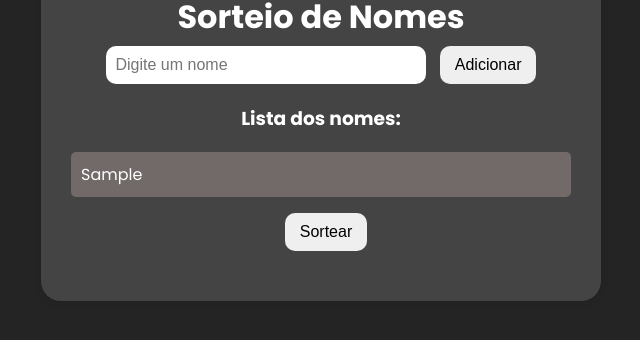
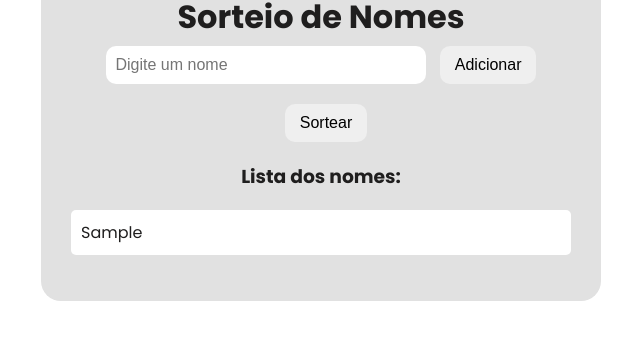
Before and after one commit to danisfon/sorteio-de-nomes, a plain HTML site: page index.html in a window 1280 px wide. Both pictures are taken after typing "Sample" into the empty fields and a click on the button "Adicionar". Shown: the part 272-612 px from the top of the page, without its empty margins (319-959 px from the left). Drawn offline with Linux system fonts and the light colour scheme.

Commit message:
atualizando style - modo claro

```diff
--- a/index.html
+++ b/index.html
@@ -14,15 +14,18 @@
   <h1>Sorteio de Nomes</h1>
 
   <div class="input-area">
+    <label for="nome"></label>
     <input type="text" id="nome" placeholder="Digite um nome" required>
     <button onclick="adicionarNome()">Adicionar</button>
   </div>
 
+  <button onclick="sortearNome()">Sortear</button>
+  <h2 id="resultado"></h2>
+
   <h3>Lista dos nomes:</h3>
   <ul id="listaNome"></ul>
 
-  <button onclick="sortearNome()">Sortear</button>
-  <h2 id="resultado"></h2>
+
 </div>
 
 <script src="script.js"></script>
--- a/style.css
+++ b/style.css
@@ -2,19 +2,18 @@
 
 body {
     font-family: "Poppins", sans-serif;
-    background-color: #252424;
+    background-color: #ffffff;
     margin: 0;
     padding: 20px;
-    color: #fff;
+    color: #1f1e1e;
 }
 
 .container {
     max-width: 500px;
     margin: 40px auto;
-    background-color: #444444;
+    background-color: #e1e1e1;
     padding: 30px;
     border-radius: 20px;
-    box-shadow: 0 0 10px rgba(0, 0, 0, 0.1);
     text-align: center;
 }
 
@@ -54,7 +53,7 @@ ul {
 }
 
 li {
-    background: #726969;
+    background: #fff;
     margin: 5px 0;
     padding: 10px;
     border-radius: 5px;
@@ -62,7 +61,7 @@ li {
 
 #resultado {
     margin-top: 20px;
-    color: #ffffff;
+    color: #000000;
     font-size: 24px;
 }
 
```
